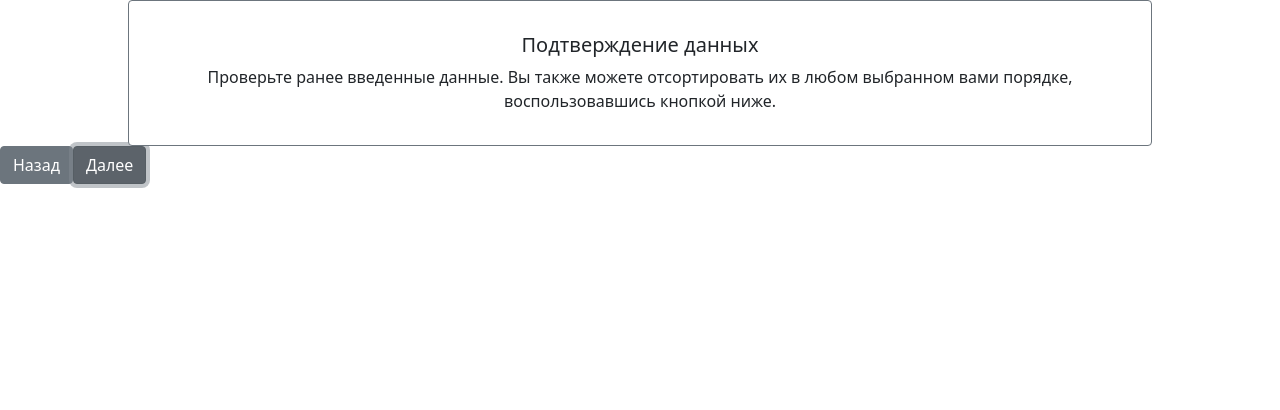
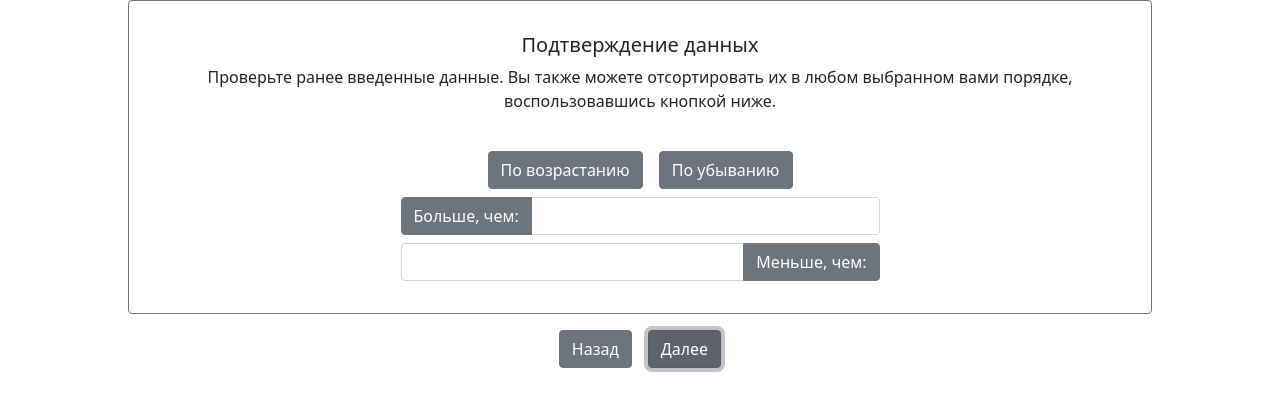
Before and after one commit to whalecore/add_app, a React (Create React App) app: page / in a window 1280 px wide. Both pictures are taken after a click on the button "Далее". Shown: the top 410 px of the page. Built offline with nearby package versions, Linux system fonts and the light colour scheme.

Commit message:
completed logic on OpsEnter

```diff
--- a/src/common/OpsItemClass.ts
+++ b/src/common/OpsItemClass.ts
@@ -1,4 +1,3 @@
-import { OpsItemProps } from "../components/ops-item/OpsItem.component";
 
 export class OpsItemClass {
   title: string;
--- /dev/null
+++ b/src/common/checkInput.ts
@@ -0,0 +1,4 @@
+export const checkInput = (input: string): boolean => {
+    if (!new RegExp(/^\d+$/).test(input)) return true;
+    return false;
+  };
--- a/src/components/button/Button.component.tsx
+++ /dev/null
@@ -1,14 +0,0 @@
-import React from "react";
-
-import { Button } from "reactstrap";
-
-interface CustomButtonProps {
-  title: string;
-  handleClick(): void;
-}
-
-const CustomButton = ({ title, handleClick }: CustomButtonProps) => {
-  return <Button onClick={handleClick}>{title}</Button>;
-};
-
-export default CustomButton;
--- /dev/null
+++ b/src/components/button/CustomButton.component.tsx
@@ -0,0 +1,17 @@
+import { Button } from "reactstrap";
+
+interface CustomButtonProps {
+  title: string;
+  className?: string;
+  handleClick(): void;
+}
+
+const CustomButton = ({ title, className, handleClick }: CustomButtonProps) => {
+  return (
+    <Button className={className} onClick={handleClick}>
+      {title}
+    </Button>
+  );
+};
+
+export default CustomButton;
--- a/src/components/ops-item/OpsItem.component.tsx
+++ b/src/components/ops-item/OpsItem.component.tsx
@@ -1,15 +1,18 @@
 import React from "react";
 
-import { Button, Card, CardBody, CardText, CardTitle } from "reactstrap";
+import { Card, CardBody, CardText, CardTitle } from "reactstrap";
+import OpsEnter from "./ops-field/OpsEnter";
 
 import "./OpsItem.styles.css";
 
-export interface OpsItemProps {
+interface OpsItemProps {
   title: string;
   body: string;
+  id: number;
+  children?: React.ReactNode;
 }
 
-const OpsItem = ({ body, title }: OpsItemProps): JSX.Element => {
+const OpsItem = ({ body, title, id, children }: OpsItemProps): JSX.Element => {
   return (
     <Card
       outline
@@ -19,7 +22,9 @@ const OpsItem = ({ body, title }: OpsItemProps): JSX.Element => {
     >
       <CardBody>
         <CardTitle tag="h5">{title}</CardTitle>
-        <CardText>{body}</CardText>
+        <CardText>{body}
+        {children}
+        </CardText>
       </CardBody>
     </Card>
   );
--- /dev/null
+++ b/src/components/ops-item/ops-field/OpsConfirm.tsx
@@ -0,0 +1,80 @@
+import React, { useState } from "react";
+
+import CustomButton from "../../button/CustomButton.component";
+
+import { opsStore } from "../../../stores/opsStore";
+import { InputGroup, Input, Form, Button } from "reactstrap";
+import { checkInput } from "../../../common/checkInput";
+
+const OpsConfirm = (): JSX.Element => {
+  const [eqNum, setEqNum] = useState<number>();
+
+  return (
+    <React.Fragment>
+      <br />
+      <span className="lead mt-2">
+        {opsStore.filteredNumsArray.length
+          ? opsStore.filteredNumsArray.join(", ")
+          : opsStore.numsArray.join(", ")}
+      </span>
+      <br />
+
+      <CustomButton
+        title="По возрастанию"
+        className="mt-2 me-2"
+        handleClick={opsStore.sortAsc}
+      />
+      <CustomButton
+        title="По убыванию"
+        className="mt-2 ms-2"
+        handleClick={opsStore.sortDesc}
+      />
+      <Form>
+        <InputGroup className="mt-2 w-50 mx-auto">
+          <Button
+            onClick={() => {
+              if (eqNum) {
+                opsStore.copyArrayToFiltered();
+                opsStore.greaterThan(eqNum);
+              }
+            }}
+          >
+            Больше, чем:
+          </Button>
+          <Input
+            type="text"
+            value={eqNum}
+            onChange={(e) => {
+              if (!checkInput(e.target.value)) {
+                setEqNum(parseInt(e.target.value));
+              }
+            }}
+          />
+        </InputGroup>
+        <InputGroup className="mt-2 w-50 mx-auto">
+          <Input
+            type="text"
+            value={eqNum}
+            onChange={(e) => {
+              if (!checkInput(e.target.value)) {
+                setEqNum(parseInt(e.target.value));
+              }
+            }}
+          />
+          <Button
+            onClick={() => {
+              if (eqNum) {
+                opsStore.copyArrayToFiltered();
+                opsStore.lesserThan(eqNum);
+              }
+            }}
+          >
+            Меньше, чем:
+          </Button>
+        </InputGroup>
+      </Form>
+    </React.Fragment>
+  );
+};
+
+export default OpsConfirm;
--- /dev/null
+++ b/src/components/ops-item/ops-field/OpsEnter.tsx
@@ -0,0 +1,82 @@
+import React, { SyntheticEvent, useEffect, useState } from "react";
+import { Input } from "reactstrap";
+
+import CustomButton from "../../button/CustomButton.component";
+
+import { opsStore } from "../../../stores/opsStore";
+import { checkInput } from "../../../common/checkInput";
+
+const OpsEnter = (): JSX.Element => {
+  const [numbers, setNumbers] = useState<number[]>([]);
+  const [tempNum, setTempNum] = useState<number>();
+
+  useEffect(() => {
+    opsStore.numsArray = numbers;
+
+    const listener = (event: KeyboardEvent) => {
+      if (event.code === "Enter") {
+        handleTempNumAdd();
+        event.preventDefault();
+      }
+    };
+    document.addEventListener("keydown", listener);
+    return () => {
+      document.removeEventListener("keydown", listener);
+    };
+  });
+
+  const handleArrayChange =
+    (e: SyntheticEvent) =>
+    (index: number): void => {
+      const { value } = e.target as HTMLTextAreaElement;
+
+      if (!checkInput(value)) {
+        setNumbers((prevArr) => {
+          prevArr[index] = parseInt(value);
+          return [...prevArr];
+        });
+      }
+      return;
+    };
+
+  const handleTempNumChange = (e: SyntheticEvent): void => {
+    const { value } = e.target as HTMLTextAreaElement;
+
+    if (!checkInput(value)) {
+      setTempNum(parseInt(value));
+    }
+  };
+
+  const handleTempNumAdd = (): void => {
+    if (tempNum) setNumbers([...numbers, tempNum]);
+    setTempNum(0);
+  };
+
+  return (
+    <React.Fragment>
+      {numbers.map((number, index) => {
+        return (
+          <Input
+            className="mt-1 mb-1"
+            type="text"
+            value={number}
+            key={index}
+            onChange={(e) => {
+              handleArrayChange(e)(index);
+            }}
+          />
+        );
+      })}
+      <Input
+        type="text"
+        value={tempNum ? tempNum : ""}
+        onChange={(e) => {
+          handleTempNumChange(e);
+        }}
+      />
+      <CustomButton title="Добавить" className="mt-2" handleClick={handleTempNumAdd} />
+    </React.Fragment>
+  );
+};
+
+export default OpsEnter;
--- /dev/null
+++ b/src/components/ops-item/ops-field/OpsResult.tsx
@@ -0,0 +1 @@
+import React from "react";
--- a/src/pages/ops/Ops.page.tsx
+++ b/src/pages/ops/Ops.page.tsx
@@ -1,11 +1,11 @@
 import React, { useState } from "react";
 
-import CustomButton from "../../components/button/Button.component";
+import CustomButton from "../../components/button/CustomButton.component";
 import OpsItem from "../../components/ops-item/OpsItem.component";
 
 import { opsItems } from "../../common/opsItems";
-
-import { opsStore } from "../../stores/opsStore";
+import OpsEnter from "../../components/ops-item/ops-field/OpsEnter";
+import OpsConfirm from "../../components/ops-item/ops-field/OpsConfirm";
 
 const OpsPage = () => {
   const [itemIndex, setItemIndex] = useState<number>(0);
@@ -21,18 +21,31 @@ const OpsPage = () => {
     setItemIndex(itemIndex + 1);
   };
 
-  // TODO:
-  // рендер карточки в зависимости от условий + взаимодействие с состоянием из opsStore
+  const renderContent = () => {
+    switch (itemIndex) {
+      case 0:
+        return <OpsEnter />;
+      case 1:
+        return <OpsConfirm />;
+      case 2:
+        return;
+      case 3:
+        return <div>OpsResult</div>;
+    }
+  };
 
   return (
     <div>
       <OpsItem
         title={opsItems[itemIndex].content.title}
         body={opsItems[itemIndex].content.body}
-      />
-      <div className="mx-auto">
-        <CustomButton title="Назад" handleClick={decItem} />
-        <CustomButton title="Далее" handleClick={incItem} />
+        id={opsItems[itemIndex].id}
+      >
+        {renderContent()}
+      </OpsItem>
+      <div className="mx-auto mt-3 d-flex justify-content-center">
+        <CustomButton className="me-2" title="Назад" handleClick={decItem} />
+        <CustomButton className="ms-2" title="Далее" handleClick={incItem} />
       </div>
     </div>
   );
--- a/src/stores/opsStore.ts
+++ b/src/stores/opsStore.ts
@@ -4,6 +4,10 @@ const opsStores = () => {
   return makeObservable(
     {
       numsArray: [] as number[],
+      filteredNumsArray: [] as number[],
+      copyArrayToFiltered(): void {
+        this.filteredNumsArray = this.numsArray;
+      },
       addNumber(num: number): void {
         this.numsArray.push(num);
       },
@@ -23,6 +27,12 @@ const opsStores = () => {
           return b - a;
         });
       },
+      lesserThan(num: number) {
+        this.filteredNumsArray = this.numsArray.filter((a) => a > num);
+      },
+      greaterThan(num: number) {
+        this.filteredNumsArray = this.numsArray.filter((a) => a < num);
+      },
     },
     {
       numsArray: observable,
@@ -31,6 +41,8 @@ const opsStores = () => {
       cleaArray: action.bound,
       sortAsc: action.bound,
       sortDesc: action.bound,
+      lesserThan: action.bound,
+      greaterThan: action.bound,
     }
   );
 };
```
